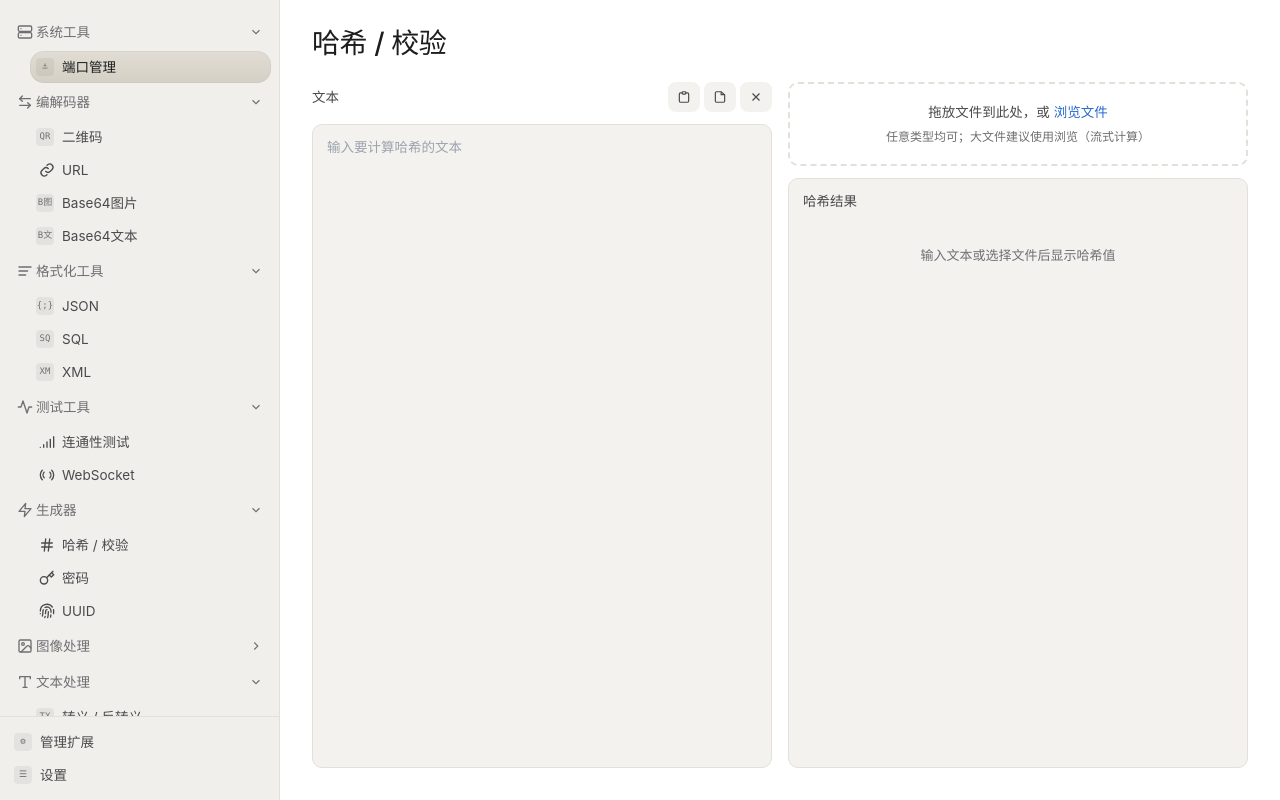
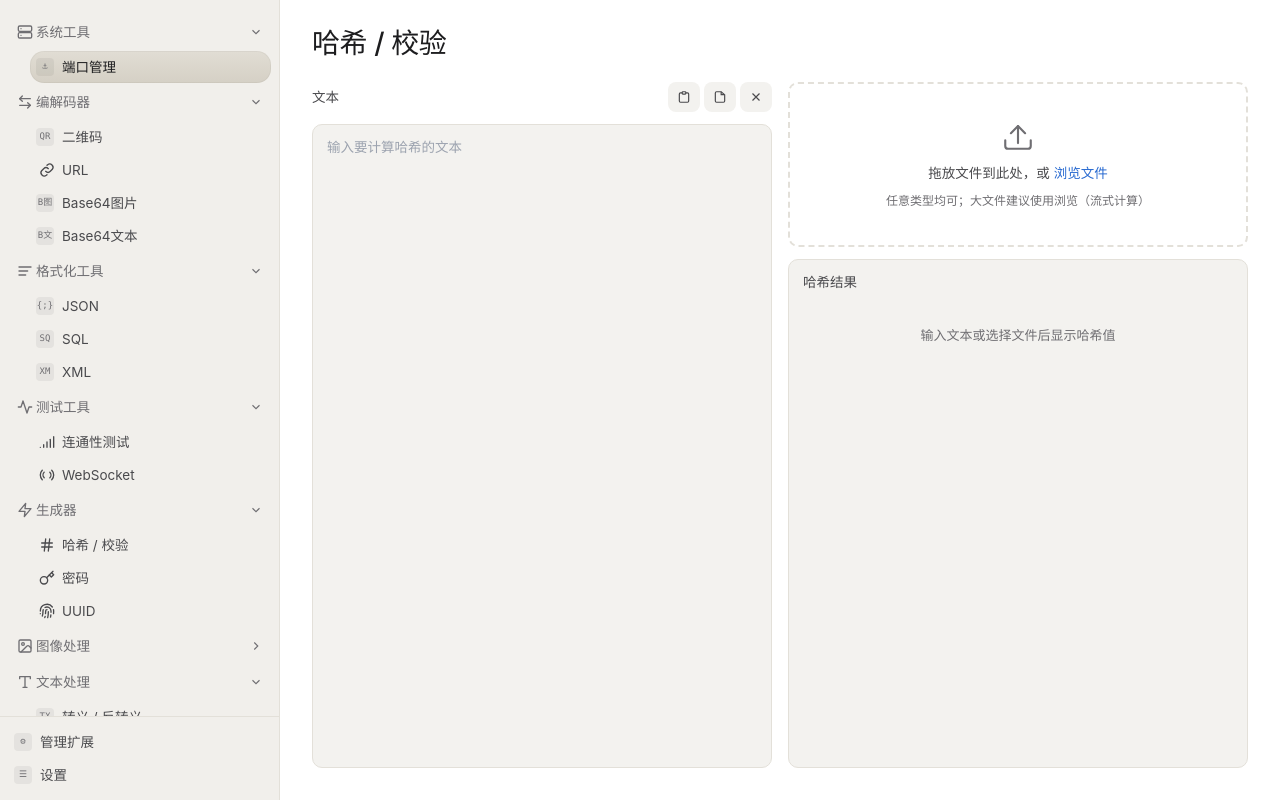
Before and after one commit to MeQln/Tauri-DevBox, a Vue app: page /tools/hash in a window 1280 px wide. Built offline with nearby package versions, Linux system fonts and the light colour scheme.

Commit message:
feat: 增大哈希页拖拽区域并增加拖拽悬停反馈

```diff
--- a/src/views/HashView.vue
+++ b/src/views/HashView.vue
@@ -31,7 +31,18 @@
 
     <!-- 右列：文件输入 + 哈希结果 -->
     <div class="right-col">
-      <div class="dropzone" @dragover.prevent @drop="onDrop">
+      <div
+        class="dropzone"
+        :class="{ active: isDragOver }"
+        @dragover.prevent="isDragOver = true"
+        @dragleave.prevent="isDragOver = false"
+        @drop="onDrop"
+      >
+        <svg class="drop-icon" viewBox="0 0 24 24" fill="none" stroke="currentColor" stroke-width="1.5" stroke-linecap="round" stroke-linejoin="round">
+          <path d="M21 15v4a2 2 0 01-2 2H5a2 2 0 01-2-2v-4" />
+          <path d="M7 10l5-5 5 5" />
+          <path d="M12 5v12" />
+        </svg>
         <p>拖放文件到此处，或 <a class="link" @click="onBrowse">浏览文件</a></p>
         <p class="muted">任意类型均可；大文件建议使用浏览（流式计算）</p>
       </div>
@@ -71,6 +82,7 @@ import { readTextFile } from '@tauri-apps/plugin-fs'
 const input = ref('')
 const result = ref<HashResult | null>(null)
 const source = ref<{ label: string; size: number } | null>(null)
+const isDragOver = ref(false)
 const message = useMessage()
 
 const rows = computed(() => {
@@ -143,6 +155,7 @@ async function hashFileBytes(file: File) {
 
 async function onDrop(e: DragEvent) {
   e.preventDefault()
+  isDragOver.value = false
   const file = e.dataTransfer?.files?.[0]
   if (!file) return
   await hashFileBytes(file)
@@ -240,13 +253,22 @@ function formatSize(n: number): string {
 .text-area:focus { border-color: var(--link); }
 
 .dropzone {
+  min-height: 165px;
   border: 2px dashed var(--rule);
   border-radius: var(--r-md);
-  padding: 18px;
+  padding: 28px 20px;
   text-align: center;
   font-size: 13.5px; color: var(--ink-2);
-  display: flex; flex-direction: column; gap: 6px;
+  display: flex; flex-direction: column; align-items: center; justify-content: center; gap: 8px;
+  transition: border-color .15s, background .15s, color .15s;
 }
+.dropzone.active {
+  border-color: var(--link);
+  background: color-mix(in srgb, var(--link) 7%, transparent);
+  color: var(--link);
+}
+.drop-icon { width: 34px; height: 34px; color: var(--ink-3); margin-bottom: 2px; transition: color .15s; }
+.dropzone.active .drop-icon { color: var(--link); }
 .dropzone .muted { color: var(--ink-3); font-size: 12px; }
 .dropzone .link { color: var(--link); cursor: pointer; font-weight: 500; }
 
```
